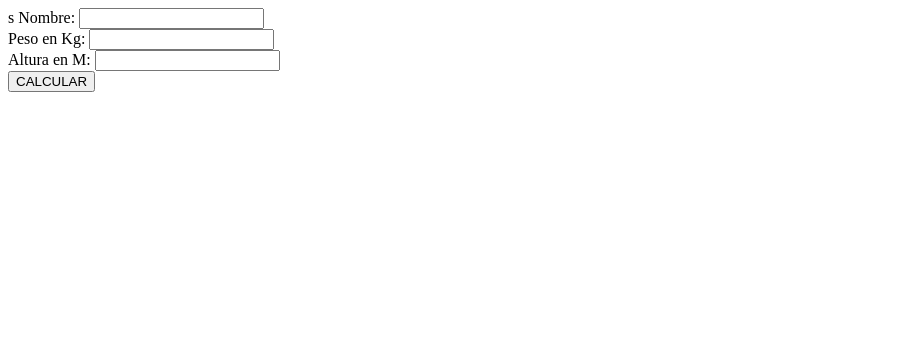
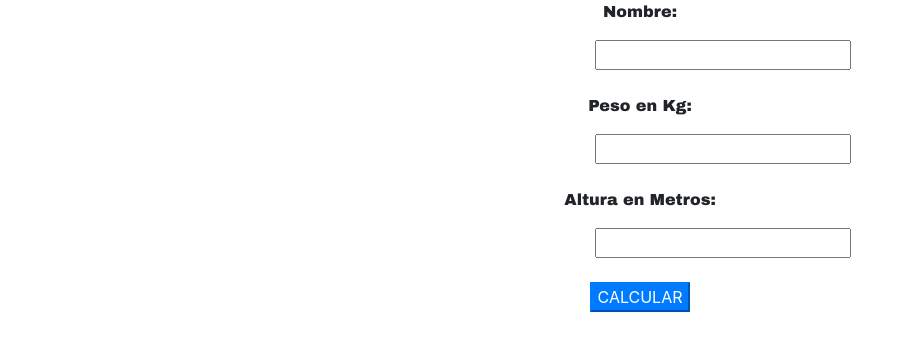
Before and after one commit to JhanCarlos-117/Trabajos-PHP, a PHP site: page /Trabajo3.php in a window 1280 px wide. Shown: the top 351 px of the page, without its empty margins (0-906 px from the left). Run offline with PHP 8.4, Linux system fonts and the light colour scheme.

Commit message:
Estilos agregados al trabajo3

```diff
--- a/Proyectos/Trabajo3.php
+++ b/Proyectos/Trabajo3.php
@@ -2,18 +2,20 @@
 <html lang="es" dir="ltr">
   <head>
     <meta charset="utf-8">
+    <link rel="stylesheet" href="https://maxcdn.bootstrapcdn.com/bootstrap/4.4.1/css/bootstrap.min.css">
+    <link rel="stylesheet" href="styles.css">
     <title>ACTIVIDAD 3</title>
   </head>
   <body>
-      <FORM ACTION = "pagina21.php" METHOD = "post">s
-      Nombre:
-      <input type="text" name="nombre"><br>
-      Peso en Kg:
-      <input type="text" name="peso"><br>
-      Altura en M:
-      <input type="text" name="altura"><br>
+      <FORM ACTION = "pagina21.php" METHOD = "post">
+      <p>Nombre:</p>
+      <input class="form-inline" type="text" name="nombre"><br>
+      <p>Peso en Kg:</p>
+      <input class="form-inline" type="text" name="peso"><br>
+      <p>Altura en Metros:</p>
+      <input class="form-inline" type="text" name="altura"><br>
 
-      <input type="submit" value="CALCULAR">
+      <input class="btn-primary" type="submit" value="CALCULAR">
     </FORM>
 
   </body>
```
